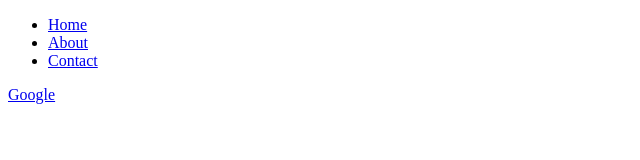
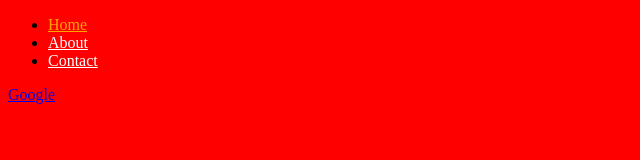
Before and after one commit to Adicoder24hr/result-summary, a plain HTML site: page index.html in a window 1280 px wide. Shown: the whole page, without its empty margins (0-640 px from the left). Drawn offline with Linux system fonts and the light colour scheme; the site is published under a folder, as on GitHub Pages, so addresses that start at the root find nothing.

Commit message:
update-8

```diff
--- a/index.html
+++ b/index.html
@@ -4,15 +4,15 @@
     <meta charset="UTF-8">
     <meta name="viewport" content="width=device-width, initial-scale=1.0">
     <title>Webstack-HTML-001</title>
-    <link rel="stylesheet" href="/style.css">
+    <link rel="stylesheet" href="./style.css">
 </head>
 <body>
     <header>
         <nav>
             <ul>
-                <li><a href=".index.html" class="Home" id="Home">Home</a></li>
-                <li><a href=".about/index.html">About</a></li>
-                <li><a href=".contact/index.html">Contact</a></li>
+                <li><a href="./index.html" class="Home" id="Home">Home</a></li>
+                <li><a href="./about/index.html">About</a></li>
+                <li><a href="./contact/index.html">Contact</a></li>
             </ul>
         </nav>
     </header>
```
Also changed, not shown: about/index.html (+1 -1 lines), contact/index.html (+1 -1 lines).
